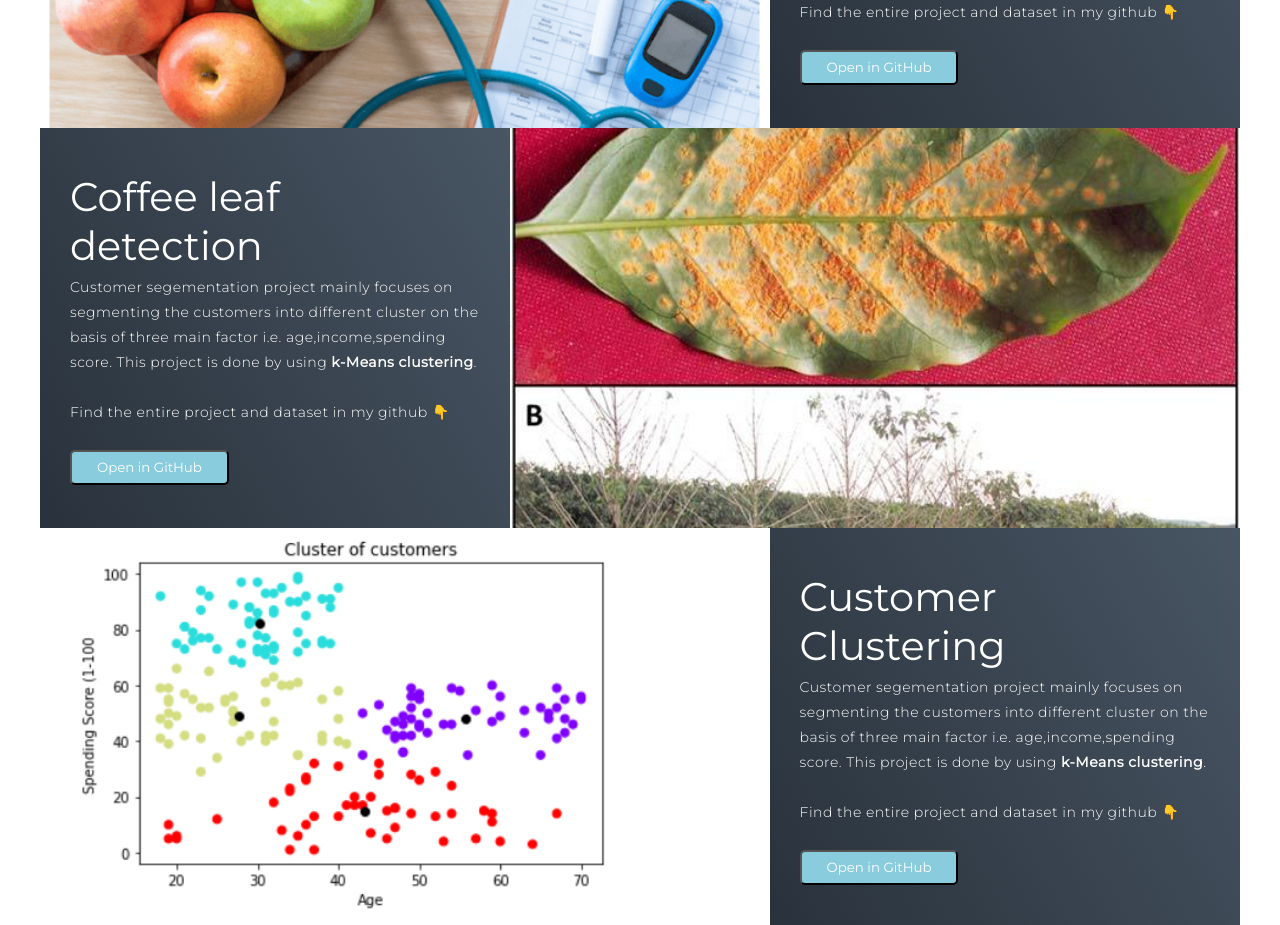
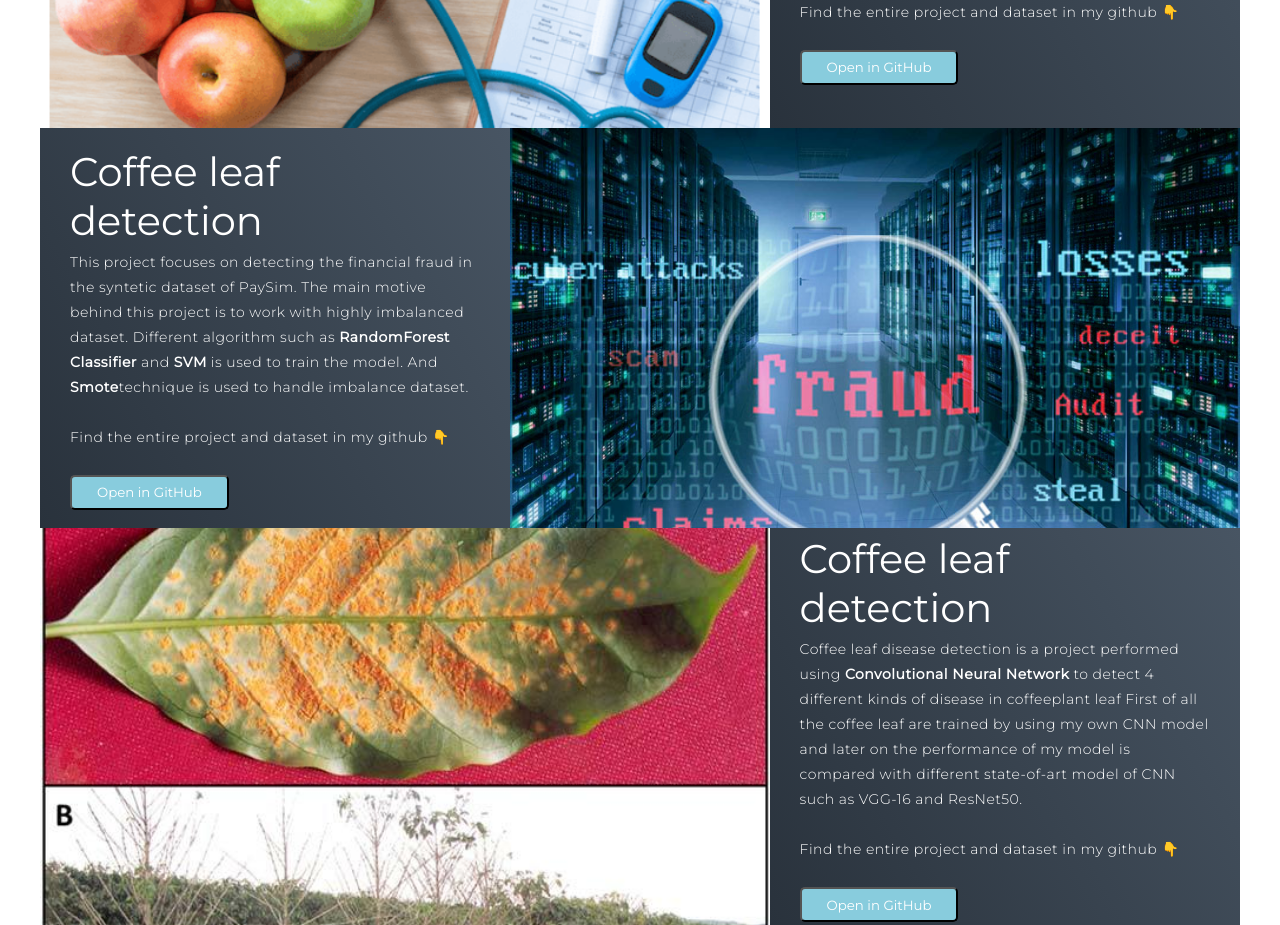
Before and after one commit to karishma-kunwar/MY_portfolio, a plain HTML site: page index.html in a window 1280 px wide. Shown: the part 2740-3665 px from the top of the page. Drawn offline with Linux system fonts and the light colour scheme.

Commit message:
New projects added

```diff
--- a/index.html
+++ b/index.html
@@ -137,13 +137,30 @@
 
         </div>
 
+        <div class="project-item">
+          <div class="project-info">
+            <h1>Coffee leaf detection</h1>
+
+            <p> This project focuses on detecting the financial fraud in the syntetic dataset of PaySim. The main motive behind this project is to work with highly
+              imbalanced dataset. Different algorithm such as <b>RandomForest Classifier</b> and <b>SVM</b> is used to train the model. And <b>Smote</b>technique is
+              used to handle imbalance dataset. <br><br>
+
+              Find the entire project and dataset in my github 👇<br><br>
+            </p>
+            <a href='https://github.com/kari-hue/MachineLearningModels/tree/main/FraudDetectionSystem'><button class = 'button'>Open in GitHub</button></a>
+          </div>
+          <div class="project-img">
+            <img src="./img/fraud.jpg" alt="img">
+          </div>
+        </div>
+
 
         <div class="project-item">
           <div class="project-info">
             <h1>Coffee leaf detection</h1>
 
-            <p> Customer segementation project mainly focuses on segmenting the customers into different cluster on the basis of three main factor
-              i.e. age,income,spending score. This project is done by using <b>k-Means clustering</b>. <br><br>
+            <p> Coffee leaf disease detection is a project performed using <b>Convolutional Neural Network</b> to detect 4 different kinds of disease in coffeeplant leaf
+               First of all the coffee leaf are trained by using my own CNN model and later on the performance of my model is compared with different state-of-art model of CNN such as VGG-16 and ResNet50. <br><br>
 
               Find the entire project and dataset in my github 👇<br><br>
             </p>
@@ -153,6 +170,7 @@
             <img src="./img/coffeeleaf.png" alt="img">
           </div>
         </div>
+
 
         <div class="project-item">
           <div class="project-info">
```
Also changed, not shown: img/fraud.jpg (added).
